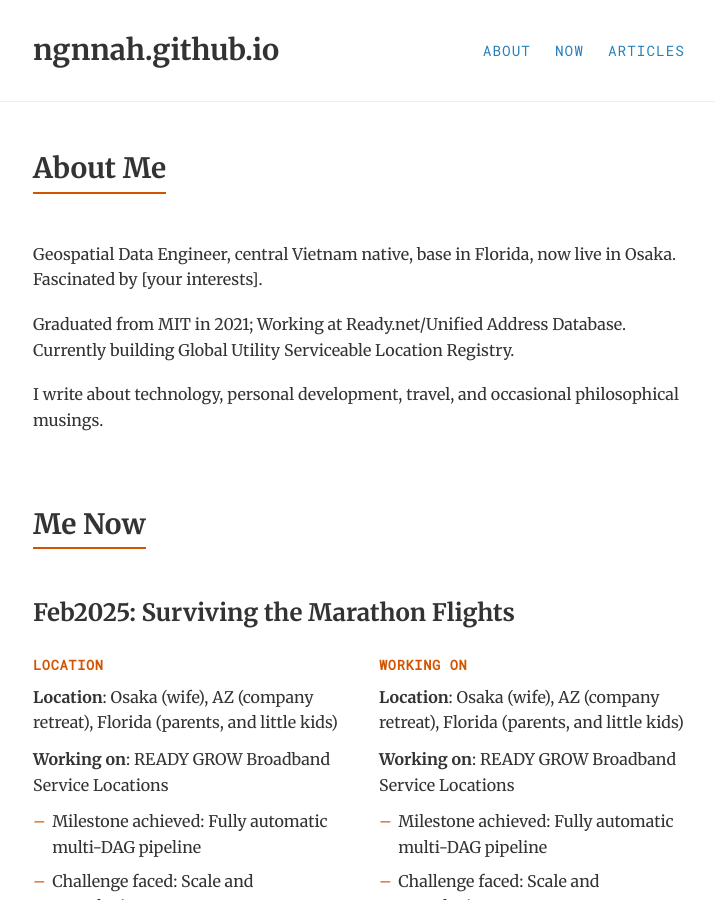
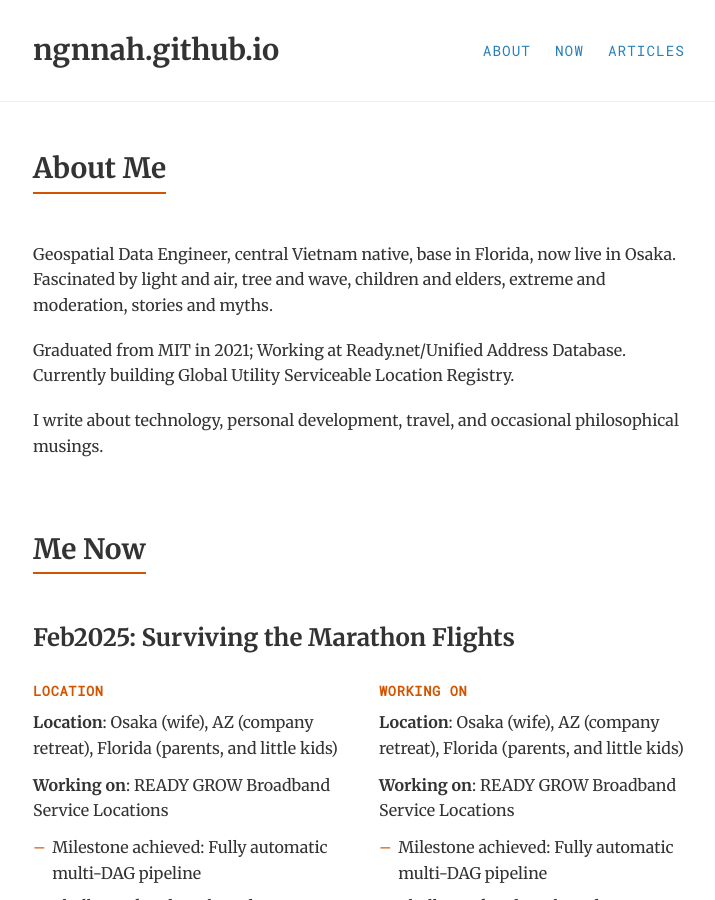
Before and after one commit to ngnnah/ngnnah.github.io, a Jekyll site: the page built from index.html, in a window 1280 px wide and 900 px high. Shown: the whole window, without its empty margins (281-996 px from the left). Built offline with Jekyll 4.4.1, drawn with Linux system fonts in a browser that asks for light colours.

Commit message:
fascinations

```diff
--- a/index.html
+++ b/index.html
@@ -6,7 +6,7 @@ layout: default
     <section id="me" class="section">
         <h2>About Me</h2>
         <div class="content">
-            <p>Geospatial Data Engineer, central Vietnam native, base in Florida, now live in Osaka. Fascinated by [your interests].</p>
+            <p>Geospatial Data Engineer, central Vietnam native, base in Florida, now live in Osaka. Fascinated by light and air, tree and wave, children and elders, extreme and moderation, stories and myths.</p>
             <p>Graduated from MIT in 2021; Working at Ready.net/Unified Address Database. Currently building Global Utility Serviceable Location Registry.</p>
             <p>I write about technology, personal development, travel, and occasional philosophical musings.</p>
         </div>
```
